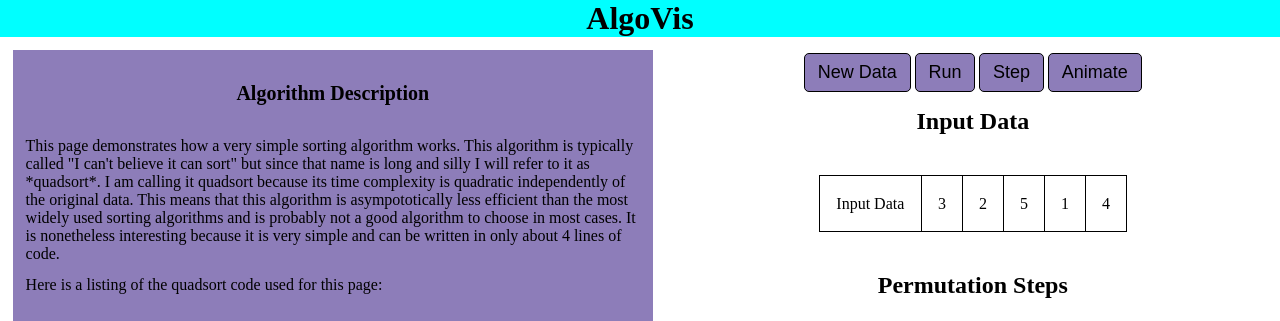
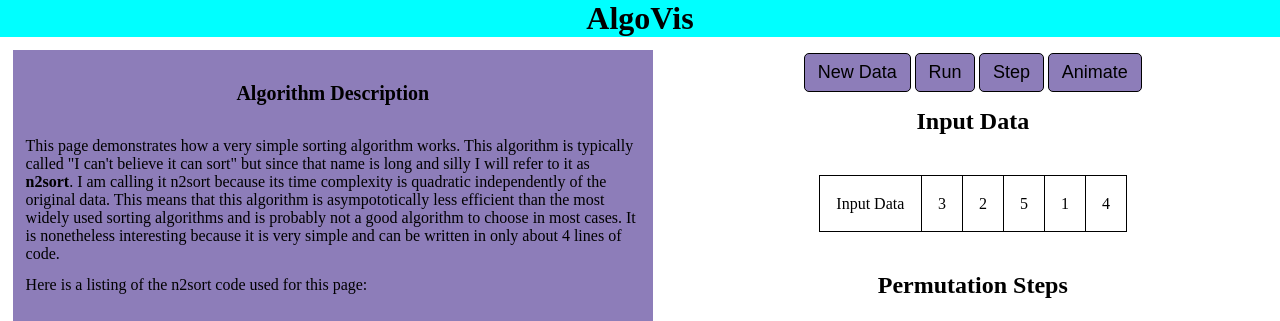
Before and after one commit to tgflynn/AlgoVis, a plain HTML site: page index.html in a window 1280 px wide. Shown: the top 321 px of the page. Drawn offline with Linux system fonts and the light colour scheme; files whose address does not match are found by name.

Commit message:
Fixed algorithm name

```diff
--- a/index.html
+++ b/index.html
@@ -19,19 +19,19 @@
       </header>
 
       <p>
-        This page demonstrates how a very simple sorting algorithm works.
-        This algorithm is typically called "I can't believe it can sort"
-        but since that name is long and silly I will refer to it as
-        *quadsort*. I am calling it quadsort because its time complexity
-        is quadratic independently of the original data. This means that
-        this algorithm is asympototically less efficient than the most
-        widely used sorting algorithms and is probably not a good algorithm
-        to choose in most cases. It is nonetheless interesting because it
-        is very simple and can be written in only about 4 lines of code.
+        This page demonstrates how a very simple sorting algorithm works. This
+        algorithm is typically called "I can't believe it can sort" but since
+        that name is long and silly I will refer to it as
+        <strong>n2sort</strong>. I am calling it n2sort because its time
+        complexity is quadratic independently of the original data. This means
+        that this algorithm is asympototically less efficient than the most
+        widely used sorting algorithms and is probably not a good algorithm to
+        choose in most cases. It is nonetheless interesting because it is very
+        simple and can be written in only about 4 lines of code.
       </p>
 
       <p>
-        Here is a listing of the quadsort code used for this page:
+        Here is a listing of the n2sort code used for this page:
       </p>
 
       <code id="code-container"></code>
```
